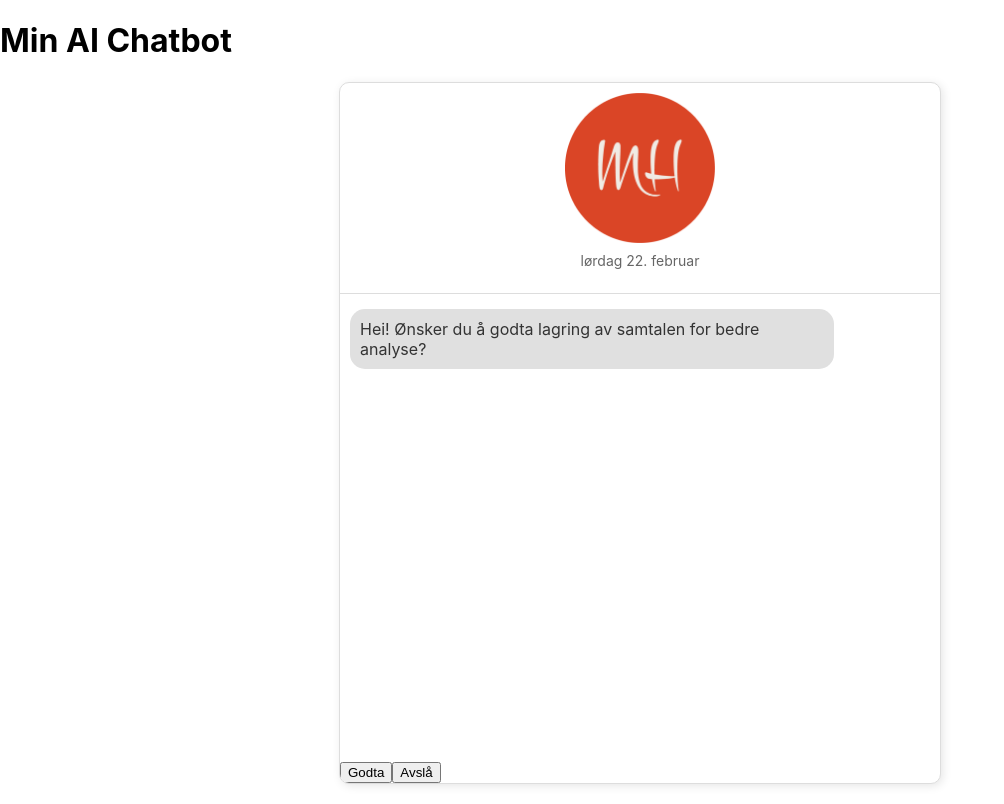
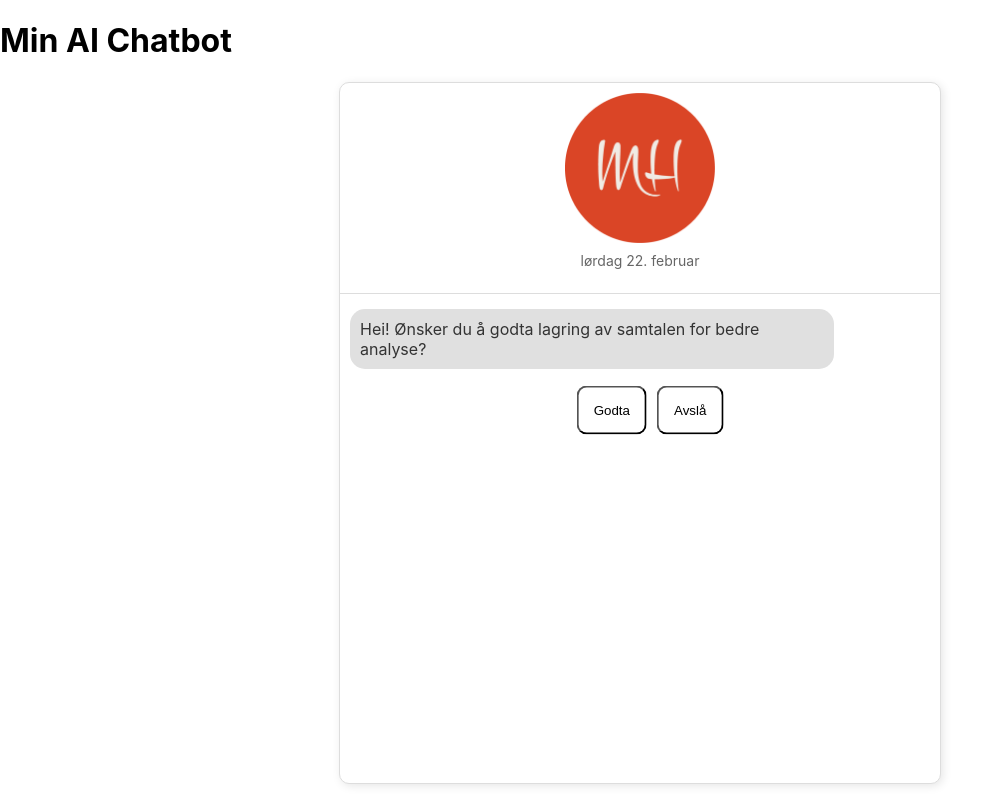
Before and after one commit to Stianjp/Bacheloroppgave, a React (Create React App) app in the folder chatbot/: page / in a window 1280 px wide. Shown: the whole page, without its empty margins (0-1004 px from the left). Built offline with nearby package versions, Linux system fonts and the light colour scheme; no server answers.

Commit message:
Update Chatbot.css

```diff
--- a/chatbot/src/styles/Chatbot.css
+++ b/chatbot/src/styles/Chatbot.css
@@ -104,3 +104,35 @@
   align-items: center;
   justify-content: center;
 }
+
+.consent-buttons{
+  display: grid;
+  grid-auto-flow: column;
+  gap: 10px;
+  margin: 10px;
+  text-align: center;
+  position: absolute;
+  top: 50%;
+  left: 50%;
+  transform: translate(-50%, -50%);
+}
+
+.accept{
+  background-color: white;
+  padding: 15px;
+  border-radius: 10px;
+}
+
+.decline{
+  background-color: white;
+  padding: 15px;
+  border-radius: 10px;
+}
+
+.accept:hover{
+  background-color:#ddd;
+}
+
+.decline:hover{
+  background-color: #ddd;
+}
```
